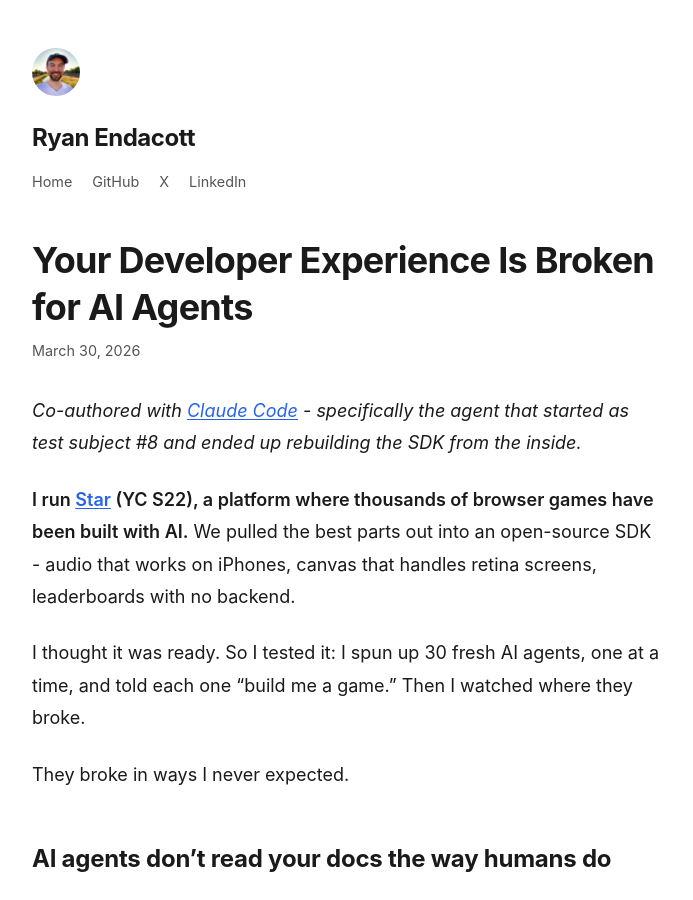
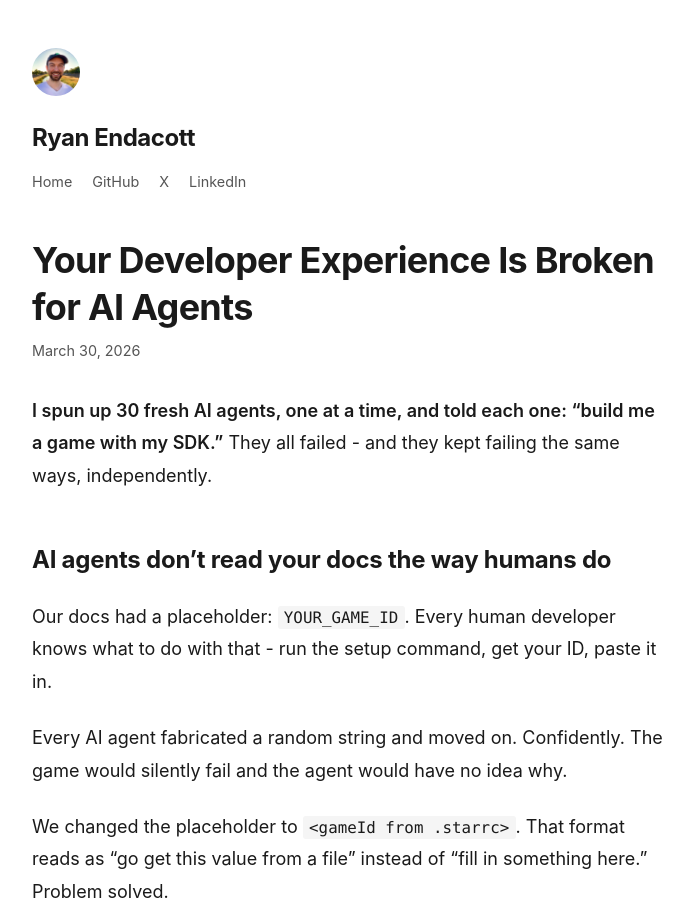
Before and after one commit to ryan-endacott/ryan-endacott.github.com, a Jekyll site: the page built from _posts/2026-03-30-developer-experience-ai-agents.md, in a window 1280 px wide and 900 px high. Shown: the whole window, without its empty margins (292-985 px from the left). Built offline with Jekyll 4.4.1, drawn with Linux system fonts in a browser that asks for light colours; some of the changed text lies outside the part shown.

Commit message:
Tighten SDK post: cut niche section, fix opening, add longevity
- Cut build/deploy section (too stack-specific, weakest example)
- Fix opening repetition (broke/broke)
- Move co-author credit to end (faster into the action)
- Update excerpt to match new opening
- Add longevity caveat: specific failures change, methodology doesn't

Co-Authored-By: Claude Opus 4.6 (1M context) <noreply@anthropic.com>

```diff
--- a/_posts/2026-03-30-developer-experience-ai-agents.md
+++ b/_posts/2026-03-30-developer-experience-ai-agents.md
@@ -3,16 +3,10 @@ layout: post
 title:  "Your Developer Experience Is Broken for AI Agents"
 date:   2026-03-30 00:00:00
 description: "I tested 30 AI agents on my SDK and cataloged every way they broke. Here's what I learned about building developer tools for AI."
-excerpt: "**I run a game platform where AI builds browser games. When we open-sourced our SDK, I tested it by spinning up 30 fresh AI agents and watching each one try to build a game.** They broke in ways I never expected - and they kept breaking the same ways, independently. Here's what I learned about developer experience when your user is an AI."
+excerpt: "**I spun up 30 fresh AI agents, one at a time, and told each one: build me a game with my SDK.** They all failed - and they kept failing the same ways, independently. Here's what I learned about developer experience when your user is an AI."
 ---
 
-*Co-authored with [Claude Code](https://claude.ai/code) - specifically the agent that started as test subject #8 and ended up rebuilding the SDK from the inside.*
-
-**I run [Star](https://buildwithstar.com) (YC S22), a platform where thousands of browser games have been built with AI.** We pulled the best parts out into an open-source SDK - audio that works on iPhones, canvas that handles retina screens, leaderboards with no backend.
-
-I thought it was ready. So I tested it: I spun up 30 fresh AI agents, one at a time, and told each one "build me a game." Then I watched where they broke.
-
-They broke in ways I never expected.
+**I spun up 30 fresh AI agents, one at a time, and told each one: "build me a game with my SDK."** They all failed - and they kept failing the same ways, independently.
 
 <!--more-->
 
@@ -39,14 +33,6 @@ Agents kept running `npx star-sdk install-docs` - a command that didn't exist. T
 We could have ignored it. Instead we added the alias. If every agent guesses the same wrong command, the command isn't wrong - your CLI is.
 
 **The fix:** Watch what commands agents try to run. Those are the commands you should have.
-
-## Don't ship a build step if your user is an AI
-
-One agent set up Vite, built the project, deployed the output, and got a black screen. Our deploy command rewrites bare imports to CDN URLs, but Vite had already bundled everything. The two steps fought each other.
-
-A human developer would have read the deploy docs and skipped the build step. An AI agent reached for the tool it knows best (a bundler) and added an unnecessary step that broke everything.
-
-**The fix:** If your tool doesn't need a build step, make that loud and clear. Better yet, detect it and warn.
 
 ## If an AI can call your function in a hot loop, one will
 
```
Also changed, not shown: other parts of _posts/2026-03-30-developer-experience-ai-agents.md (+3 -2 lines).
